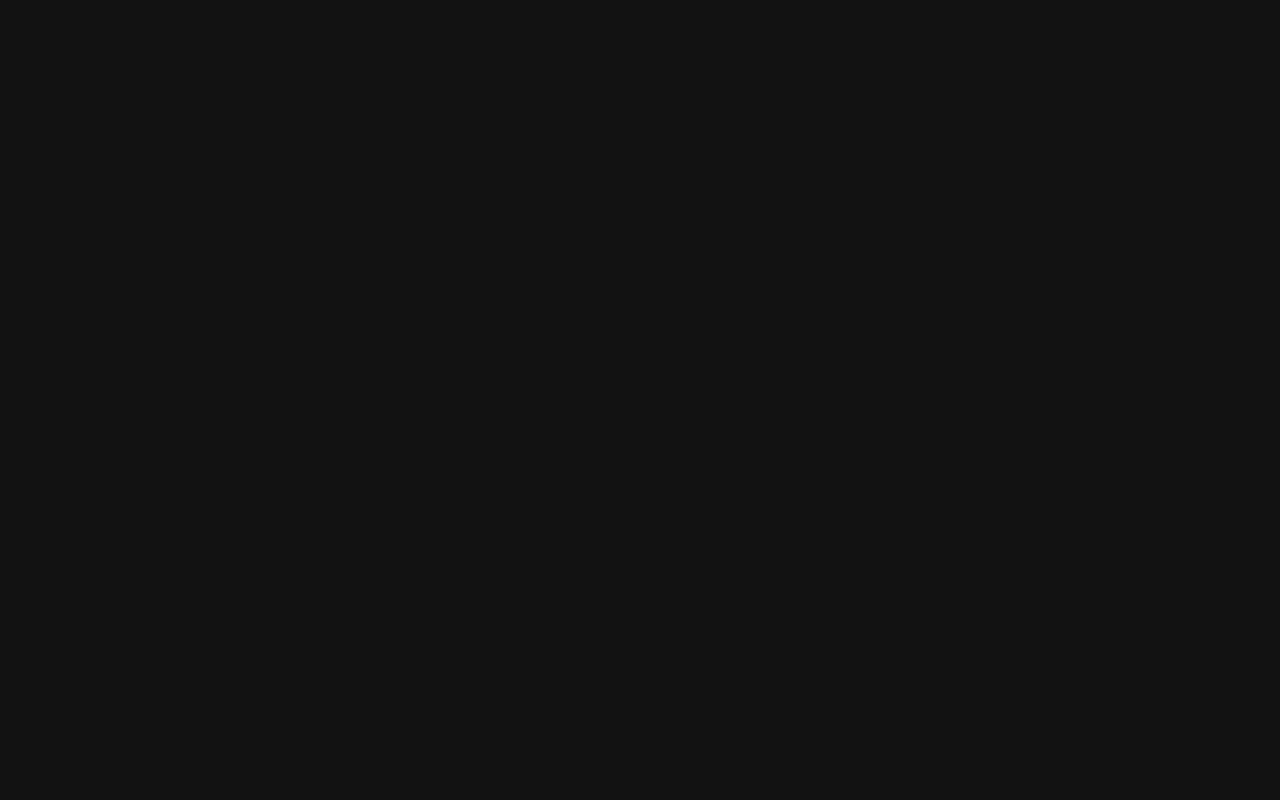
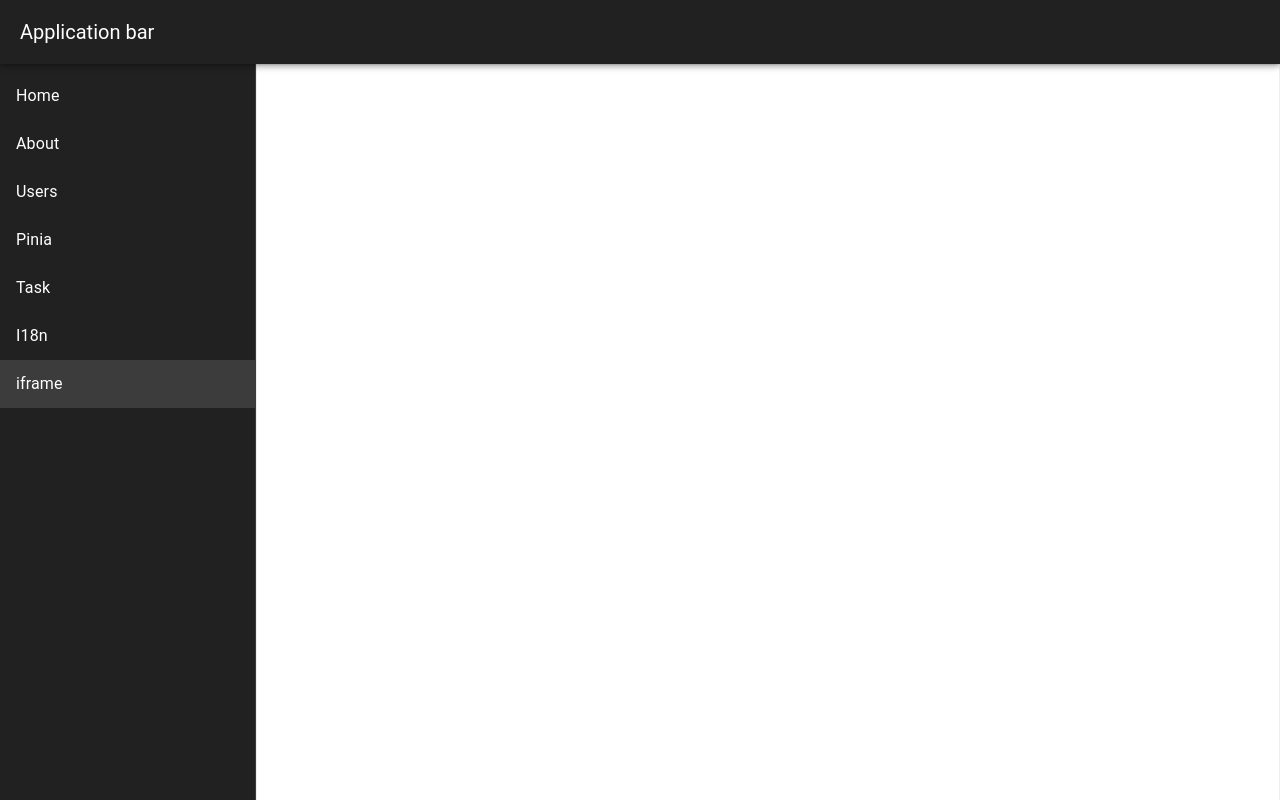
Before and after one commit to GeertSchippers/nuxtJS3.spike, a Nuxt app in the folder nuxt.bouwenergie.local/nuxt.bouwenergie.local/: page /iframe in a window 1280 px wide. Before the commit this address had no page. Shown: the top 800 px of the page. Built offline with nearby package versions, Linux system fonts and the light colour scheme.

Commit message:
add proxy

```diff
--- a/nuxt.bouwenergie.local/nuxt.bouwenergie.local/components/Sidebar.vue
+++ b/nuxt.bouwenergie.local/nuxt.bouwenergie.local/components/Sidebar.vue
@@ -8,6 +8,7 @@
             <v-list-item nuxt to="/pinia" title="Pinia"></v-list-item>
             <v-list-item nuxt to="/task" title="Task"></v-list-item>
             <v-list-item nuxt to="/i18n" title="I18n"></v-list-item>
+            <v-list-item nuxt to="/iframe" title="iframe"></v-list-item>
           </v-list>
     </v-navigation-drawer>
   </template>
--- a/nuxt.bouwenergie.local/nuxt.bouwenergie.local/nuxt.config.ts
+++ b/nuxt.bouwenergie.local/nuxt.bouwenergie.local/nuxt.config.ts
@@ -90,6 +90,13 @@ export default defineNuxtConfig({
       __VUE_I18N_LEGACY_API__: false,
       __INTLIFY_PROD_DEVTOOLS__: false,
     },
+  },
+  nitro: {
+    devProxy: {
+      '/bouwenergie/': {
+        target: 'https://platform.bouwenergie.local/',
+        changeOrigin: true,
+      }
+    }
   }
-
 })
--- a/nuxt.bouwenergie.local/nuxt.bouwenergie.local/package.json
+++ b/nuxt.bouwenergie.local/nuxt.bouwenergie.local/package.json
@@ -22,6 +22,7 @@
     "@fortawesome/vue-fontawesome": "^3.0.3",
     "@mdi/font": "^7.0.96",
     "@pinia/nuxt": "^0.4.10",
+    "nitropack": "^2.4.1",
     "pinia": "^2.0.36"
   }
 }
--- /dev/null
+++ b/nuxt.bouwenergie.local/nuxt.bouwenergie.local/pages/iframe.vue
@@ -0,0 +1,30 @@
+  <template>
+    <v-card>
+      <v-layout>
+        <v-app-bar title="Application bar"></v-app-bar>
+
+        <Sidebar></Sidebar>
+
+        <v-main style="min-height: 300px;">
+            <iframe
+        src="/bouwenergie/"
+        width="100%"
+        height="890"
+        style="border: 1px solid #EEE; background: white"
+        frameborder="0"
+        scrolling="no"
+      ></iframe>
+
+        </v-main>
+      </v-layout>
+    </v-card>
+  </template>
+    <script>
+    export default {
+      data() {
+        return {
+          title: "Hello Nuxters!",
+        };
+      },
+    };
+    </script>
```
Also changed, not shown: 1 other file (tests, documents, lock files or other folders).
